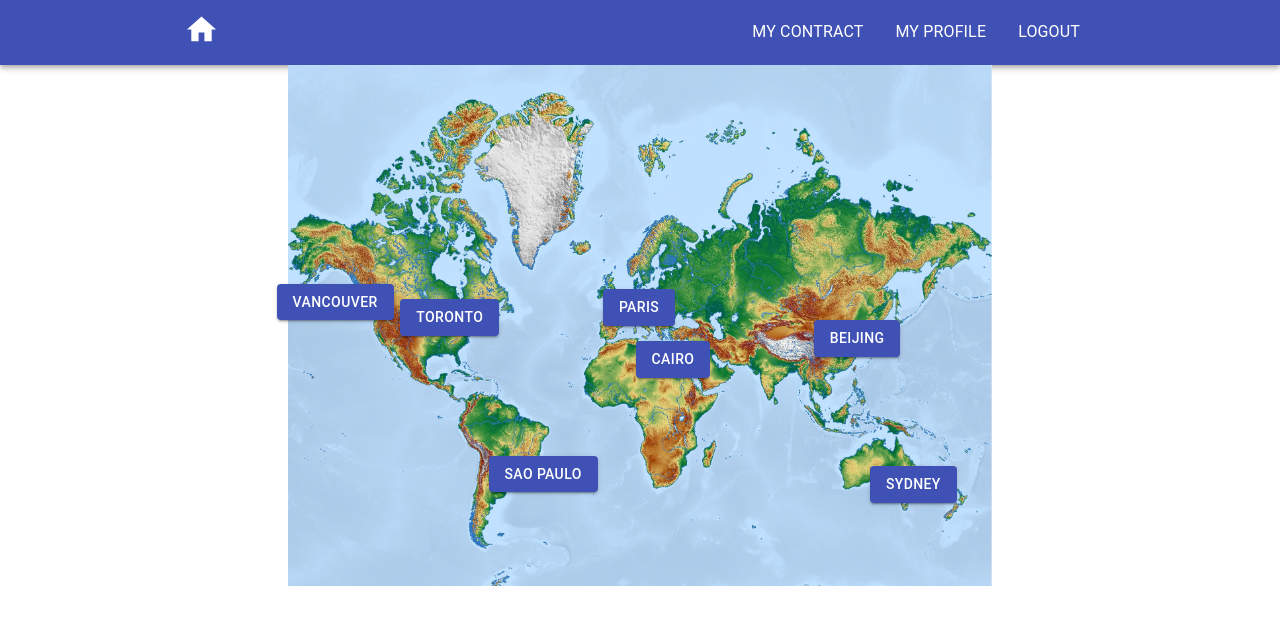
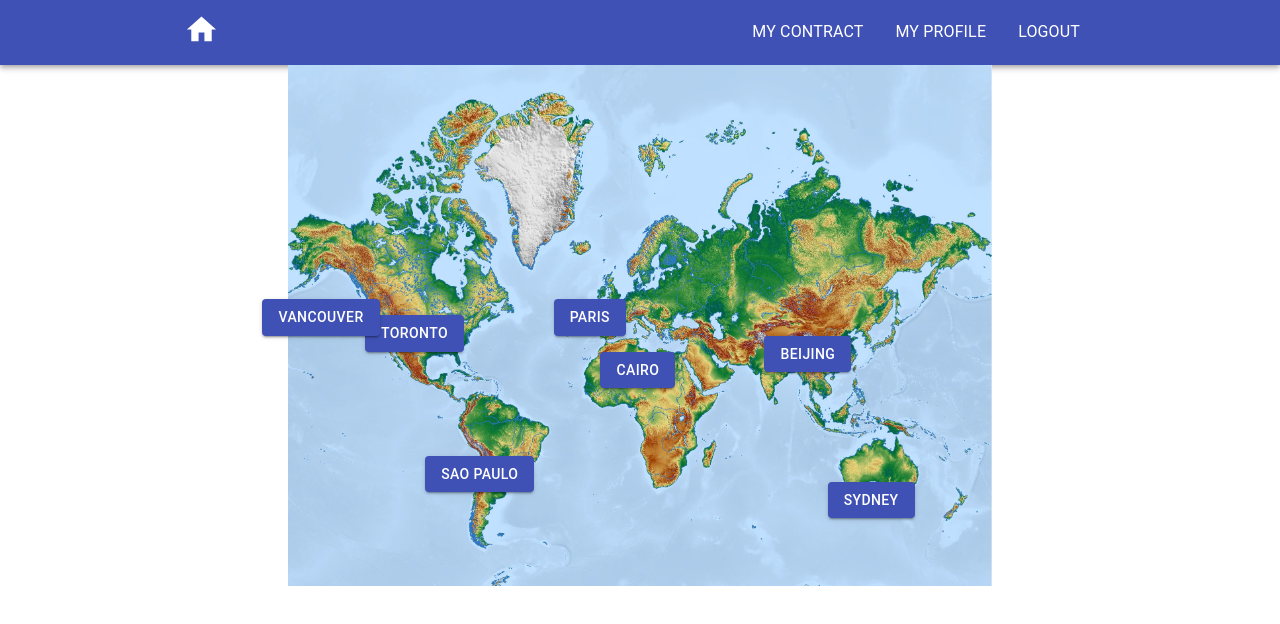
Before and after one commit to 2011Canada/project-2-team5-frontend, a React (Create React App) app: page /map in a window 1280 px wide. Shown: the top 624 px of the page. Built offline with nearby package versions, Linux system fonts and the light colour scheme.

Commit message:
final map coordinates

```diff
--- a/src/components/Map/Map.css
+++ b/src/components/Map/Map.css
@@ -15,36 +15,36 @@ div.mapfunction {
 
 div.torontobutton {
   position: absolute;
-  top: 45%;
-  right: 70%;
+  top: 48%;
+  right: 75%;
 }
 div.parisbutton {
   position: absolute;
-  top: 43%;
-  right: 45%;
+  top: 45%;
+  right: 52%;
 }
 div.cairobutton {
   position: absolute;
-  top: 53%;
-  right: 40%;
+  top: 55%;
+  right: 45%;
 }
 div.vancouverbutton {
   position: absolute;
-  top: 42%;
-  right: 85%;
+  top: 45%;
+  right: 87%;
 }
 div.beijingbutton {
   position: absolute;
-  top: 49%;
-  right: 13%;
+  top: 52%;
+  right: 20%;
 }
 div.sydneybutton {
   position: absolute;
-  top: 77%;
-  right: 5%;
+  top: 80%;
+  right: 11%;
 }
 div.saopaulobutton {
   position: absolute;
   top: 75%;
-  right: 56%;
+  right: 65%;
 }
```
